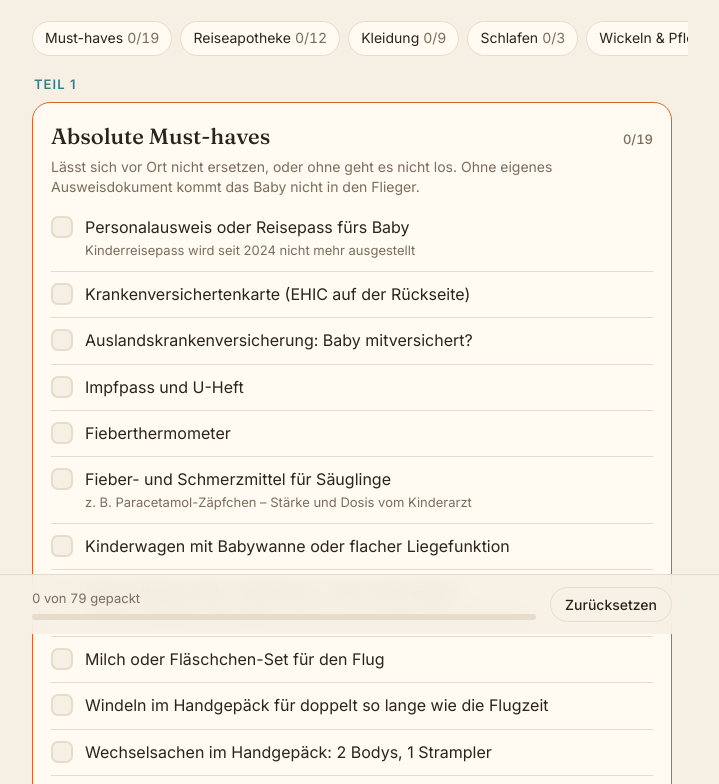
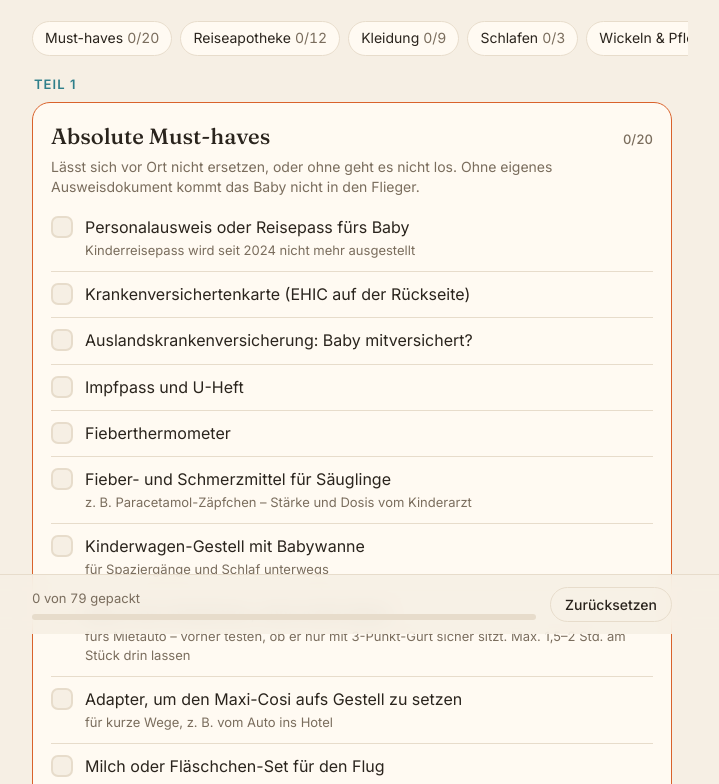
Before and after one commit to hamsterbacke23/packliste-baby, a plain HTML site: page index.html in a window 1280 px wide. Shown: the part 166-950 px from the top of the page, without its empty margins (288-1007 px from the left). Drawn offline with Linux system fonts and the light colour scheme.

Commit message:
Kinderwagen mit Babywanne plus Maxi-Cosi und Adapter
Co-Authored-By: Claude Opus 5.5 <noreply@anthropic.com>
Claude-Session: https://claude.ai/code/session_01K1g5zCD77ZP7ZGLBNzyH9U

```diff
--- a/index.html
+++ b/index.html
@@ -155,8 +155,9 @@
         <li><label><input type="checkbox" data-k="3"><span class="txt">Impfpass und U-Heft</span></label></li>
         <li><label><input type="checkbox" data-k="5"><span class="txt">Fieberthermometer</span></label></li>
         <li><label><input type="checkbox" data-k="6"><span class="txt">Fieber- und Schmerzmittel für Säuglinge<small>z. B. Paracetamol-Zäpfchen – Stärke und Dosis vom Kinderarzt</small></span></label></li>
-        <li><label><input type="checkbox" data-k="52"><span class="txt">Kinderwagen mit Babywanne oder flacher Liegefunktion</span></label></li>
-        <li><label><input type="checkbox" data-k="58"><span class="txt">Eigene Babyschale mitnehmen, ohne Isofix-Basis<small>vorher am eigenen Auto testen, ob sie nur mit 3-Punkt-Gurt sicher sitzt</small></span></label></li>
+        <li><label><input type="checkbox" data-k="52"><span class="txt">Kinderwagen-Gestell mit Babywanne<small>für Spaziergänge und Schlaf unterwegs</small></span></label></li>
+        <li><label><input type="checkbox" data-k="58"><span class="txt">Maxi-Cosi mitnehmen, ohne Isofix-Basis<small>fürs Mietauto – vorher testen, ob er nur mit 3-Punkt-Gurt sicher sitzt. Max. 1,5–2 Std. am Stück drin lassen</small></span></label></li>
+        <li><label><input type="checkbox" data-k="a2"><span class="txt">Adapter, um den Maxi-Cosi aufs Gestell zu setzen<small>für kurze Wege, z. B. vom Auto ins Hotel</small></span></label></li>
         <li><label><input type="checkbox" data-k="63"><span class="txt">Milch oder Fläschchen-Set für den Flug</span></label></li>
         <li><label><input type="checkbox" data-k="59"><span class="txt">Windeln im Handgepäck für doppelt so lange wie die Flugzeit</span></label></li>
         <li><label><input type="checkbox" data-k="61"><span class="txt">Wechselsachen im Handgepäck: 2 Bodys, 1 Strampler</span></label></li>
@@ -246,17 +247,16 @@
 
     <section id="unterwegs" data-title="Kinderwagen &amp; Auto">
       <h2>Kinderwagen &amp; Mietauto <span class="count"></span></h2>
-      <p>Kinderwagen und Babyschale fliegen bei TUI kostenlos mit. Der Kinderwagen geht meist bis zum Gate. Mietwagen haben nicht sicher Isofix, also die Schale ohne Basis mit Gurt einbauen.</p>
+      <p>Kinderwagen und Maxi-Cosi fliegen bei TUI kostenlos mit. Der Kinderwagen geht meist bis zum Gate. Mietwagen haben nicht sicher Isofix, deshalb den Maxi-Cosi ohne Basis mit Gurt einbauen.</p>
       <ul>
-        <li><label><input type="checkbox" data-k="51"><span class="txt">Kinderwagen und Babyschale beim Reiseveranstalter bestätigen</span></label></li>
+        <li><label><input type="checkbox" data-k="51"><span class="txt">Kinderwagen und Maxi-Cosi beim Reiseveranstalter bestätigen</span></label></li>
         <li><label><input type="checkbox" data-k="54"><span class="txt">Insektennetz<small>Mückenspray ist für Babys in dem Alter keine Option</small></span></label></li>
         <li><label><input type="checkbox" data-k="55"><span class="txt">Regenschutz (für Zürich)</span></label></li>
         <li><label><input type="checkbox" data-k="56"><span class="txt">Transporttasche für den Kinderwagen</span></label></li>
         <li><label><input type="checkbox" data-k="57"><span class="txt">Babytrage oder Tragetuch für Flughafen und Strand</span></label></li>
-        <li><label><input type="checkbox" data-k="a1"><span class="txt">Transporttasche oder großer Sack für die Babyschale<small>schützt beim Aufgeben vor Schmutz und Kratzern</small></span></label></li>
-        <li><label><input type="checkbox" data-k="a2"><span class="txt">Kinderwagen-Adapter für die Babyschale<small>falls euer Wagen welche hat – dann reicht das Gestell für kurze Wege</small></span></label></li>
+        <li><label><input type="checkbox" data-k="a1"><span class="txt">Transporttasche oder großer Sack für den Maxi-Cosi<small>schützt beim Aufgeben vor Schmutz und Kratzern</small></span></label></li>
         <li><label><input type="checkbox" data-k="a3"><span class="txt">Sonnenschutz für die Autofenster hinten</span></label></li>
-        <li><label><input type="checkbox" data-k="a4"><span class="txt">Babyschale im Mietwagen rückwärts auf die Rückbank<small>auf dem Beifahrersitz nur mit ausgeschaltetem Airbag</small></span></label></li>
+        <li><label><input type="checkbox" data-k="a4"><span class="txt">Maxi-Cosi im Mietwagen rückwärts auf die Rückbank<small>auf dem Beifahrersitz nur mit ausgeschaltetem Airbag</small></span></label></li>
       </ul>
     </section>
 
```
